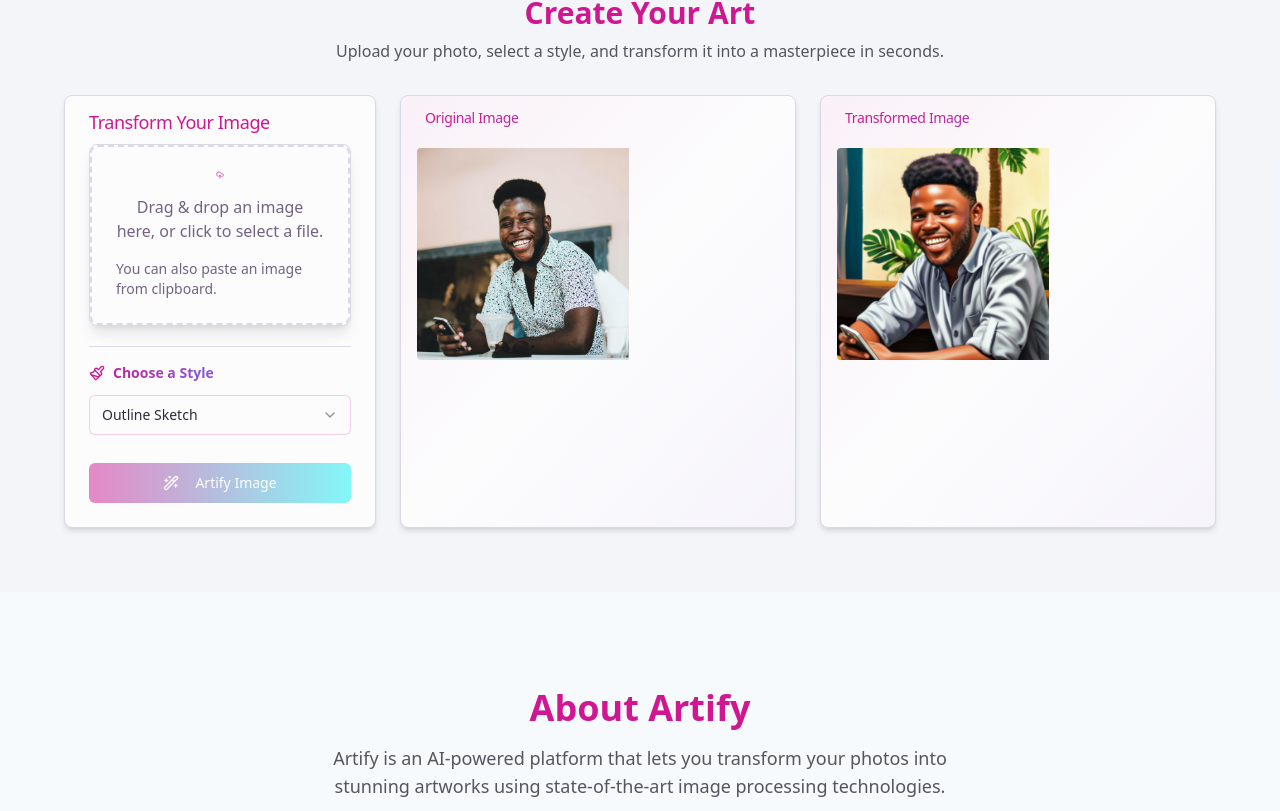
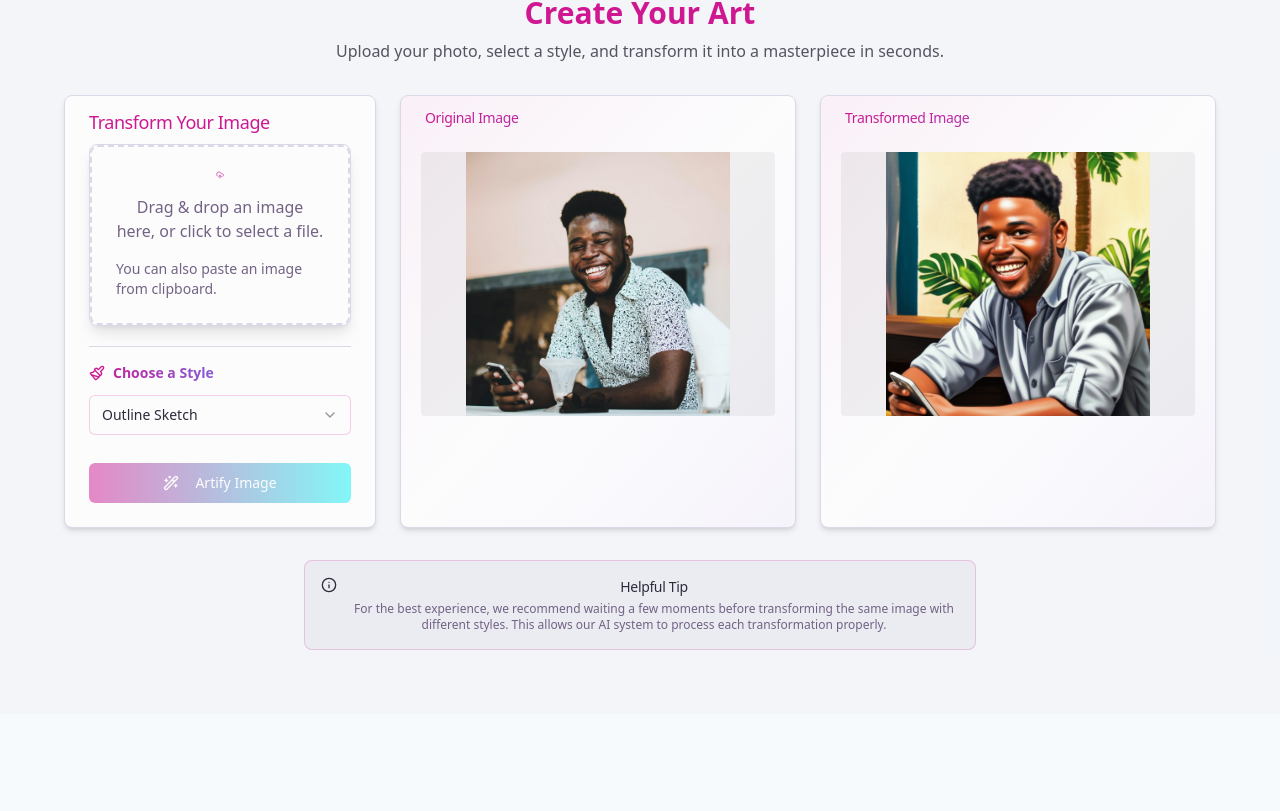
Before and after one commit to James-CodeX/Artify-master, a Next.js app: page / in a window 1280 px wide. Shown: the part 869-1680 px from the top of the page. Built offline with nearby package versions, Linux system fonts and the light colour scheme; what genkit would draw is missing.

Commit message:
minor changes

```diff
--- a/src/ai/styles/prompts.ts
+++ b/src/ai/styles/prompts.ts
@@ -14,7 +14,7 @@ export const stylePrompts: Record<string, StylePrompt> = {
   },
   ghibli: {
     name: 'Studio Ghibli',
-    prompt: 'Transform the given image into the Ghibli style',
+    prompt: 'Transform the given image into the Ghibli image',
   },
   // Add more styles as needed
 };
--- a/src/app/page.tsx
+++ b/src/app/page.tsx
@@ -18,6 +18,7 @@ import NavBar from '@/components/navbar';
 import MobileHelper from '@/components/mobile-helper';
 import MobileImageViewer from '@/components/mobile-image-viewer';
 import { trackImageTransformation } from '@/utils/analytics';
+import ImageViewModal from '@/components/image-view-modal';
 
 const STYLES = Object.values(stylePrompts).map(style => style.name);
 
@@ -55,6 +56,8 @@ export default function ArtifyPage() {
   const [selectedStyle, setSelectedStyle] = useState<string>(STYLES[0]);
   const [isLoading, setIsLoading] = useState<boolean>(false);
   const { toast } = useToast();
+  const [uploadKey, setUploadKey] = useState(Date.now());
+  const [galleryViewImage, setGalleryViewImage] = useState<string | null>(null);
 
   useEffect(() => {
     console.log("Artify page loaded and ready.");
@@ -264,6 +267,18 @@ export default function ArtifyPage() {
               </div>
             </div>
           </div>
+
+          {/* Note for users about waiting between style changes */}
+          <div className="mt-8 text-center">
+            <Alert variant="default" className="bg-muted/70 border-primary/20 max-w-2xl mx-auto">
+              <Info className="h-4 w-4 text-primary" />
+              <AlertTitle className="text-sm font-medium text-foreground">Helpful Tip</AlertTitle>
+              <AlertDescription className="text-xs text-muted-foreground">
+                For the best experience, we recommend waiting a few moments before transforming the same image with different styles.
+                This allows our AI system to process each transformation properly.
+              </AlertDescription>
+            </Alert>
+          </div>
         </div>
       </section>
 
@@ -338,7 +353,8 @@ export default function ArtifyPage() {
               <div key={item.id} className="rounded-lg overflow-hidden shadow-lg bg-card/50 backdrop-blur-sm hover:shadow-xl transition-shadow duration-300">
                 <div className="grid grid-cols-2 gap-2 p-4">
                   <div className="space-y-2">
-                    <div className="aspect-square bg-muted rounded-md overflow-hidden">
+                    <div className="aspect-square bg-muted rounded-md overflow-hidden cursor-pointer"
+                         onClick={() => setGalleryViewImage(item.original)}>
                       <img
                         src={item.original}
                         alt={`Original image ${index+1}`}
@@ -349,7 +365,8 @@ export default function ArtifyPage() {
                     <p className="text-center text-sm text-muted-foreground">Original</p>
                   </div>
                   <div className="space-y-2">
-                    <div className="aspect-square bg-muted rounded-md overflow-hidden">
+                    <div className="aspect-square bg-muted rounded-md overflow-hidden cursor-pointer"
+                         onClick={() => setGalleryViewImage(item.transformed)}>
                       <img
                         src={item.transformed}
                         alt={`Transformed image ${index+1}`}
@@ -374,6 +391,16 @@ export default function ArtifyPage() {
           </div>
         </div>
       </section>
+
+      {/* Image View Modal for Gallery Images */}
+      {galleryViewImage && (
+        <ImageViewModal
+          isOpen={!!galleryViewImage}
+          onClose={() => setGalleryViewImage(null)}
+          imageUrl={galleryViewImage}
+          altText="Gallery image"
+        />
+      )}
 
       {/* Contact Section */}
       <section id="contact" className="py-16 md:py-24 px-4 md:px-8 w-full">
@@ -466,6 +493,16 @@ export default function ArtifyPage() {
           <div className="mt-8 text-center text-sm text-foreground/70">
             <p>&copy; {new Date().getFullYear()} Artify. All rights reserved.</p>
             <p className="mt-1">Unleash your creativity with AI-powered art transformations.</p>
+            <p className="mt-3">
+              <a
+                href="https://jameskaranja.netlify.app/"
+                target="_blank"
+                rel="noopener noreferrer"
+                className="text-primary hover:text-primary/80 transition-colors duration-300 inline-flex items-center gap-1"
+              >
+                See the Creator <span aria-hidden="true">↗</span>
+              </a>
+            </p>
           </div>
         </div>
       </footer>
--- a/src/components/image-display.tsx
+++ b/src/components/image-display.tsx
@@ -1,8 +1,9 @@
 "use client";
 
-import React from 'react';
+import React, { useState } from 'react';
 import { Card, CardContent, CardHeader, CardTitle } from '@/components/ui/card';
-import { ImageIcon, Loader2 } from 'lucide-react';
+import { ImageIcon, Loader2, ZoomIn } from 'lucide-react';
+import ImageViewModal from './image-view-modal';
 
 interface ImageDisplayProps {
   imageUrl?: string | null;
@@ -12,7 +13,16 @@ interface ImageDisplayProps {
 }
 
 const ImageDisplay: React.FC<ImageDisplayProps> = ({ imageUrl, title, isLoading = false, altText = "Displayed image" }) => {
+  const [isModalOpen, setIsModalOpen] = useState(false);
+
+  const handleImageClick = () => {
+    if (imageUrl) {
+      setIsModalOpen(true);
+    }
+  };
+
   return (
+    <>
       <Card className="w-full shadow-md hover:shadow-lg hover:shadow-primary/10 transition-all duration-300 h-full overflow-hidden group relative">
         <div className="absolute inset-0 bg-gradient-to-br from-primary/5 via-transparent to-secondary/5 pointer-events-none"></div>
         <CardHeader className="pb-1 pt-3 relative z-10">
@@ -20,7 +30,7 @@ const ImageDisplay: React.FC<ImageDisplayProps> = ({ imageUrl, title, isLoading
         </CardHeader>
         <CardContent className="p-3 relative z-10">
           <div
-          className="w-full h-[220px] rounded-md overflow-hidden bg-muted/30 flex items-center justify-center group-hover:scale-[1.01] transition-transform duration-300"
+            className="w-full h-[280px] rounded-md overflow-hidden bg-muted/30 flex items-center justify-center group-hover:scale-[1.01] transition-transform duration-300"
             style={{
               boxShadow: "0 0 0 1px rgba(var(--primary), 0.1)",
               background: "linear-gradient(to bottom right, rgba(var(--card), 0.8), rgba(var(--background), 0.8))"
@@ -35,14 +45,30 @@ const ImageDisplay: React.FC<ImageDisplayProps> = ({ imageUrl, title, isLoading
                 <p className="text-xs font-medium">Processing...</p>
               </div>
             ) : imageUrl ? (
-            <div className="w-full h-full flex items-center justify-center p-1">
-              <div className="relative w-full h-full overflow-hidden rounded">
+              <div className="w-full h-full flex items-center justify-center p-2">
+                <div
+                  className="relative w-full h-full overflow-hidden rounded cursor-pointer flex items-center justify-center bg-black/5"
+                  onClick={handleImageClick}
+                >
                   <div className="absolute inset-0 bg-gradient-to-br from-primary/10 via-transparent to-secondary/10 opacity-0 group-hover:opacity-100 transition-opacity duration-300 pointer-events-none z-10"></div>
+
+                  <div className="absolute top-2 right-2 opacity-0 group-hover:opacity-100 transition-opacity duration-300 bg-background/60 backdrop-blur-sm p-1.5 rounded-full">
+                    <ZoomIn className="h-4 w-4 text-primary" />
+                  </div>
+
                   <img
                     src={imageUrl}
                     alt={altText}
                     className="max-w-full max-h-full object-contain z-0 relative"
                     data-ai-hint="artistic photo"
+                    style={{
+                      height: "auto",
+                      width: "auto",
+                      maxHeight: "100%",
+                      maxWidth: "100%",
+                      objectFit: "contain",
+                      display: "block"
+                    }}
                   />
                 </div>
               </div>
@@ -58,6 +84,16 @@ const ImageDisplay: React.FC<ImageDisplayProps> = ({ imageUrl, title, isLoading
           </div>
         </CardContent>
       </Card>
+
+      {imageUrl && (
+        <ImageViewModal
+          isOpen={isModalOpen}
+          onClose={() => setIsModalOpen(false)}
+          imageUrl={imageUrl}
+          altText={altText}
+        />
+      )}
+    </>
   );
 };
 
--- /dev/null
+++ b/src/components/image-view-modal.tsx
@@ -0,0 +1,42 @@
+import React from 'react';
+import {
+  Dialog,
+  DialogContent,
+  DialogTitle
+} from '@/components/ui/dialog';
+import { VisuallyHidden } from '@radix-ui/react-visually-hidden';
+
+interface ImageViewModalProps {
+  isOpen: boolean;
+  onClose: () => void;
+  imageUrl: string;
+  altText?: string;
+}
+
+const ImageViewModal: React.FC<ImageViewModalProps> = ({
+  isOpen,
+  onClose,
+  imageUrl,
+  altText = "Full-size image"
+}) => {
+  return (
+    <Dialog open={isOpen} onOpenChange={onClose}>
+      <DialogContent className="max-w-[90vw] max-h-[90vh] p-0 overflow-hidden bg-background/90 backdrop-blur-md border-primary/10">
+        <DialogTitle>
+          <VisuallyHidden>Image Preview</VisuallyHidden>
+        </DialogTitle>
+        <div className="relative w-full h-full flex items-center justify-center">
+          <div className="p-2 md:p-4 w-full h-full flex items-center justify-center">
+            <img
+              src={imageUrl}
+              alt={altText}
+              className="max-w-full max-h-[80vh] object-contain rounded-md"
+            />
+          </div>
+        </div>
+      </DialogContent>
+    </Dialog>
+  );
+};
+
+export default ImageViewModal;
```
Lines whose indentation alone changed are shown as unchanged.
